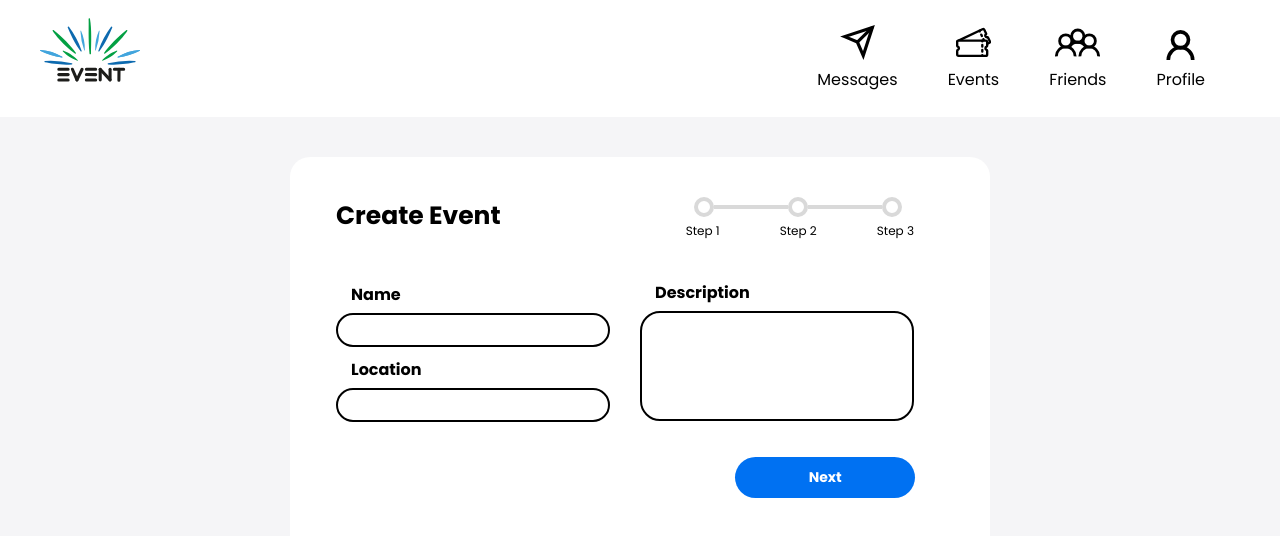
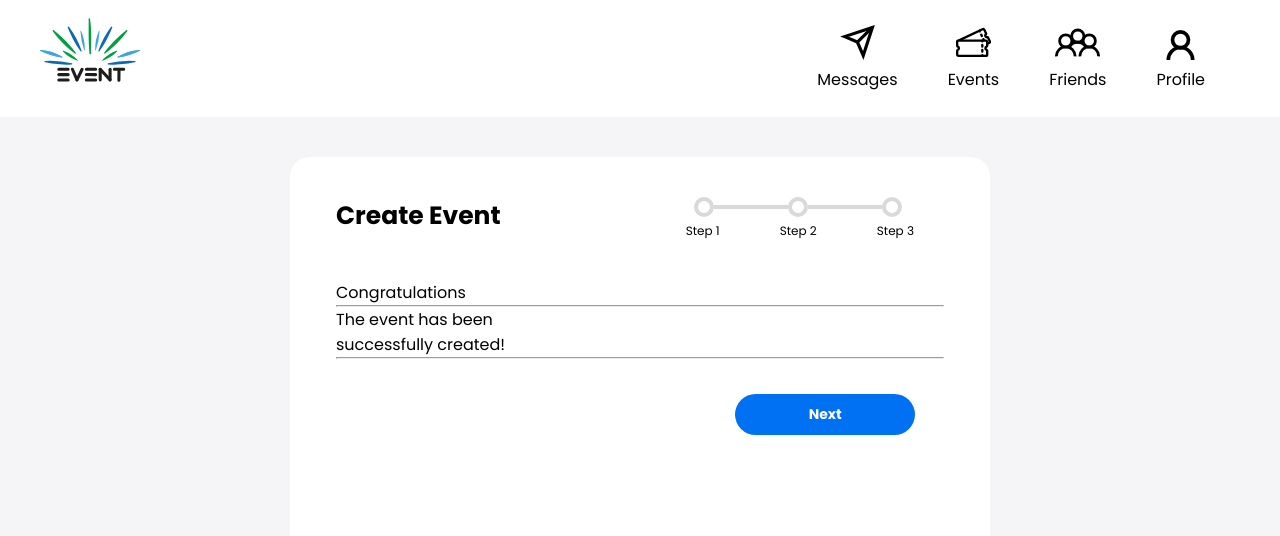
Before and after one commit to OkhaiBroh/PW1-G8, a Vue app: page /create-event-4 in a window 1280 px wide. Shown: the top 536 px of the page. Built offline with nearby package versions, Linux system fonts and the light colour scheme.

Commit message:
New section HTML

```diff
--- a/src/views/CreateEventViewStep4.vue
+++ b/src/views/CreateEventViewStep4.vue
@@ -18,20 +18,12 @@
                     </div>
                 </div>
             </div>
-            <section class="data-input">
-                <div class="name-description-camps">
-                    <div class="event-name-input">
-                        <p class="camp-title name"> Name </p>
-                        <input class="input name-input" name="event-name" type="text">
-                    </div>
-                    <div class="event-location-input">
-                        <p class="camp-title location"> Location </p>
-                        <input class="input location-input" name="event-location" type="text">
-                    </div>
-                </div>
-                <div class="event-description-input">
-                    <p class="camp-title description"> Description </p>
-                    <input class="input description-input" name="event-description" type="text">
+            <section class="successful-creation-message">
+                <p class="congrats-mssg"> Congratulations </p>
+                <div class="success-mssg">
+                    <hr class="mssg-line">
+                    <p class="creation-mssg"> The event has been</p><p>successfully created! </p>
+                    <hr class="mssg-line">
                 </div>
             </section>
             <div class="button-panel">
@@ -130,42 +122,11 @@
           DATA INPUT
     **********************/
 
-    .data-input {
+    .successful-creation-message {
         width: 95%;
         display: flex;
-        flex-direction: row;
+        flex-direction: column;
         justify-content: space-between;
-    }
-
-    .name-description-camps {
-        display: flex;
-        flex-direction: column;
-    }
-
-    .event-description-input {
-        margin-right: 30px;
-    }
-
-    .camp-title {
-        font-weight: bold;
-        margin-bottom: 6px;
-        margin-left: 15px;
-    }
-
-    .input {
-        width: 240px;
-        border: 2px solid black;
-        border-radius: 20px;
-        padding: 5px 15px 5px 15px;
-    }
-
-    .event-name-input {
-        margin-top: 2px;
-        margin-bottom: 10px;
-    }
-
-    .description-input {
-        height: 96px;
     }
 
     /**********************
```
